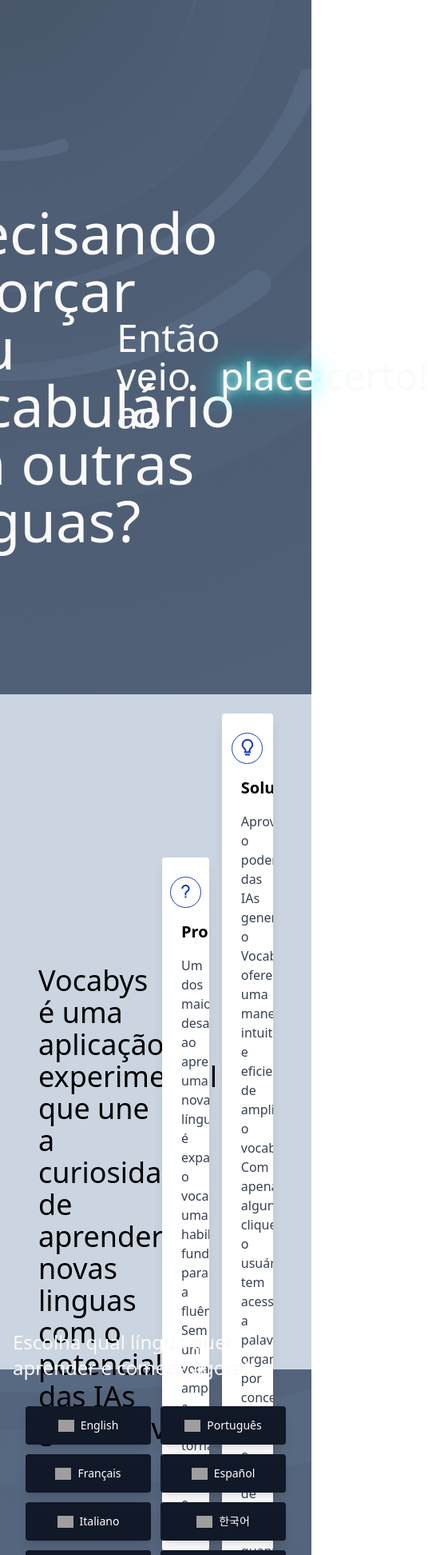
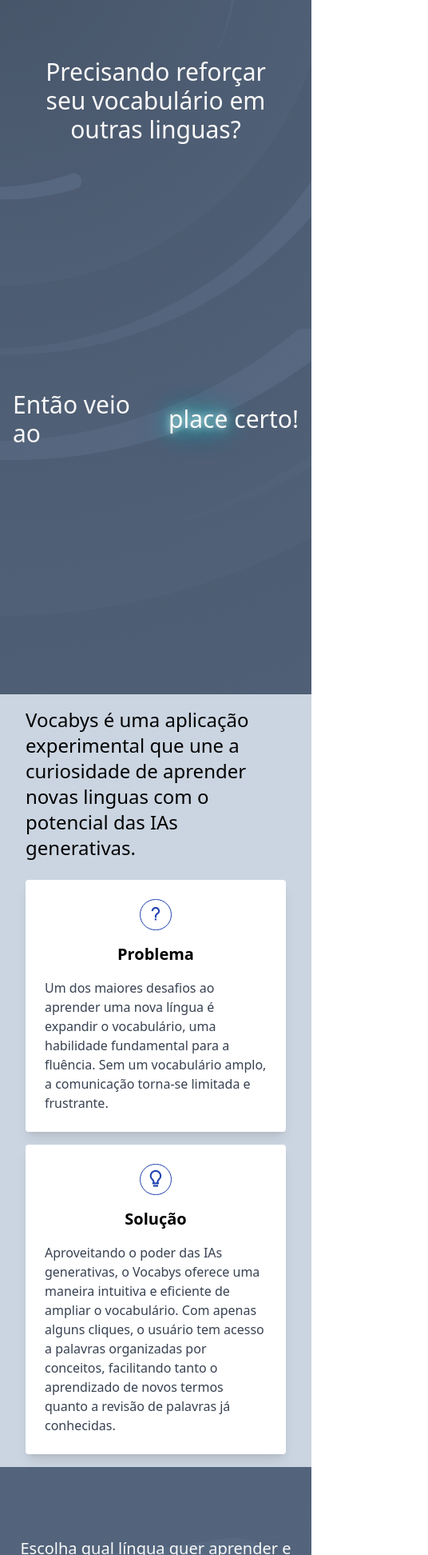
Before and after one commit to jfdsn/vocabys, a SvelteKit app: page / in a window 390 px wide. Shown: the part 56-2000 px from the top of the page at 80% size, 536 px wide, since content can reach past the window. Built offline with nearby package versions, Linux system fonts and the light colour scheme; grey boxes are pictures that could not be loaded.

Commit message:
feat: improve responsive design

```diff
--- a/src/lib/components/WordsInput.svelte
+++ b/src/lib/components/WordsInput.svelte
@@ -25,14 +25,14 @@
     categories.sort((a, b) => a.label.localeCompare(b.label));
 </script>
 
-<div class="flex flex-col items-center p-4">
-    <div class="mb-4 p-4 bg-indigo-100 rounded-lg shadow">
-        <span class="block text-md font-medium text-gray-700">
+<div class="flex flex-col items-center p-2 sm:p-4 w-full">
+    <div class="mb-4 p-3 sm:p-4 bg-indigo-100 rounded-lg shadow w-full">
+        <span class="block text-sm sm:text-md font-medium text-gray-700 mb-2">
             Selecione uma categoria:
         </span>
-        <div class="grid grid-cols-1 md:grid-cols-2 lg:grid-cols-3 gap-4">
+        <div class="grid grid-cols-2 sm:grid-cols-2 md:grid-cols-3 lg:grid-cols-4 gap-2 sm:gap-4">
             {#each categories as category}
-              <label class="block mt-2">
+              <label class="block text-sm sm:text-base">
                 <input
                   type="radio"
                   name="category"
@@ -45,9 +45,9 @@
             {/each}
         </div>
     </div>
-    <div class="flex gap-4">
-        <div class="mb-4 p-4 bg-indigo-100 rounded-lg shadow">
-            <label for="wordNumber" class="block text-md font-medium text-gray-700">
+    <div class="flex flex-col sm:flex-row gap-2 sm:gap-4 w-full">
+        <div class="mb-4 p-3 sm:p-4 bg-indigo-100 rounded-lg shadow w-full sm:w-auto">
+            <label for="wordNumber" class="block text-sm sm:text-md font-medium text-gray-700">
                 Número de Palavras: {$numOfWordsStore}
             </label>
             <input
@@ -60,9 +60,8 @@
             />
         </div>
 
-        <div class="flex items-center mb-4 p-4 bg-indigo-100 rounded-lg shadow">
+        <div class="flex items-center justify-center mb-4 p-3 sm:p-4 bg-indigo-100 rounded-lg shadow w-full sm:w-auto">
             <CallApiBtn />
         </div>
     </div>
-
 </div>
--- a/src/lib/components/WordsOutput.svelte
+++ b/src/lib/components/WordsOutput.svelte
@@ -22,33 +22,35 @@
     $: typedMessageStore = isValidResponse ? ($messageStore as MessageStore) : null;
 </script>
 
-<div class="flex justify-center mt-4 text-slate-100">
+<div class="flex justify-center mt-4 text-slate-100 w-full px-2 sm:px-4">
     {#if !$messageStore}
-        <span class="text-xl">Aguardando escolha do usuário</span>
+        <span class="text-lg sm:text-xl">Aguardando escolha do usuário</span>
     {:else if isLoading}
-        <span class="text-xl">Carregando...</span>
+        <span class="text-lg sm:text-xl">Carregando...</span>
     {:else if isError}
-        <span class="text-xl">{$messageStore}</span>
+        <span class="text-lg sm:text-xl">{$messageStore}</span>
     {:else if isValidResponse && typedMessageStore}
-        <table class="min-w-fit table-auto border-collapse text-xl bg-gray-900">
+        <div class="w-full overflow-x-auto">
+            <table class="w-full table-auto border-collapse text-base sm:text-xl bg-gray-900">
                 <thead>
                     <tr>
-                    <th class="border px-4 py-2">Palavra</th>
-                    <th class="border px-4 py-2">Tradução</th>
-                    <th class="border px-4 py-2">Pronúncia</th>
+                        <th class="border px-2 sm:px-4 py-2 text-left">Palavra</th>
+                        <th class="border px-2 sm:px-4 py-2 text-left">Tradução</th>
+                        <th class="border px-2 sm:px-4 py-2 text-left">Pronúncia</th>
                     </tr>
                 </thead>
                 <tbody>
                     {#each typedMessageStore.words as { entry, out, speak }}
                         <tr>
-                        <td class="border px-4 py-2">{out}</td>
-                        <td class="border px-4 py-2">{entry}</td>
-                        <td class="border px-4 py-2">{speak}</td>
+                            <td class="border px-2 sm:px-4 py-2">{out}</td>
+                            <td class="border px-2 sm:px-4 py-2">{entry}</td>
+                            <td class="border px-2 sm:px-4 py-2">{speak}</td>
                         </tr>
                     {/each}
                 </tbody>
             </table>
+        </div>
     {:else}
-        <span class="text-xl">Formato de resposta inválido</span>
+        <span class="text-lg sm:text-xl">Formato de resposta inválido</span>
     {/if}
 </div>
--- a/src/routes/+page.svelte
+++ b/src/routes/+page.svelte
@@ -4,28 +4,28 @@
     import SimpleCard from "$lib/components/SimpleCard.svelte";
 </script>
 
-<section class="flex pt-24 pb-12 px-12 h-svh">
-    <div class="flex items-center justify-center w-1/3 px-6">
-        <span class="text-7xl text-zinc-50">
+<section class="flex flex-col md:flex-row pt-12 md:pt-24 pb-8 md:pb-12 px-4 md:px-12 min-h-svh">
+    <div class="flex items-center justify-center w-full md:w-1/3 px-4 md:px-6 mb-8 md:mb-0">
+        <span class="text-3xl md:text-5xl lg:text-7xl text-zinc-50 text-center md:text-left">
             Precisando reforçar seu vocabulário em outras linguas?
         </span>
     </div>
 
-    <div class="flex items-center justify-center flex-grow text-5xl">
+    <div class="flex items-center justify-center flex-grow text-3xl md:text-4xl lg:text-5xl">
         <span class="text-zinc-50">Então veio ao&nbsp;</span>
         <TypingEffect />
         <span class="text-zinc-50">&nbsp;certo!</span>
     </div>
 </section>
 
-<section id="about" class="flex p-6 bg-slate-300 h-svh">
-    <div class="grid grid-cols-4 gap-4 items-center justify-center px-6">
-        <div class="col-span-2">
-            <span class="text-4xl text-justify">
+<section id="about" class="flex p-4 md:p-6 bg-slate-300 min-h-svh">
+    <div class="grid grid-cols-1 md:grid-cols-2 lg:grid-cols-4 gap-6 md:gap-8 items-center justify-center px-4 md:px-6">
+        <div class="col-span-1 md:col-span-2">
+            <span class="text-2xl md:text-3xl lg:text-4xl text-justify">
                 Vocabys é uma aplicação experimental que une a curiosidade de aprender novas linguas com o potencial das IAs generativas.
             </span>
         </div>
-        <div class="col-span-2 flex items-center justify-center flex-grow space-x-4">
+        <div class="col-span-1 md:col-span-2 flex flex-col md:flex-row items-center justify-center gap-4 md:gap-8">
             <SimpleCard
                 iconName = "question-mark"
                 cardTitle = "Problema"
@@ -40,7 +40,7 @@
     </div>
 </section>
 
-<section id="start" class="flex flex-col justify-center items-center h-60 p-4">
-    <span class="text-2xl text-zinc-50 mb-4">Escolha qual língua quer aprender e comece agora!</span>
+<section id="start" class="flex flex-col justify-center items-center min-h-[60vh] p-4">
+    <span class="text-xl md:text-2xl text-zinc-50 mb-4 text-center">Escolha qual língua quer aprender e comece agora!</span>
     <LangContainer />
 </section>
```
Lines whose indentation alone changed are shown as unchanged.
